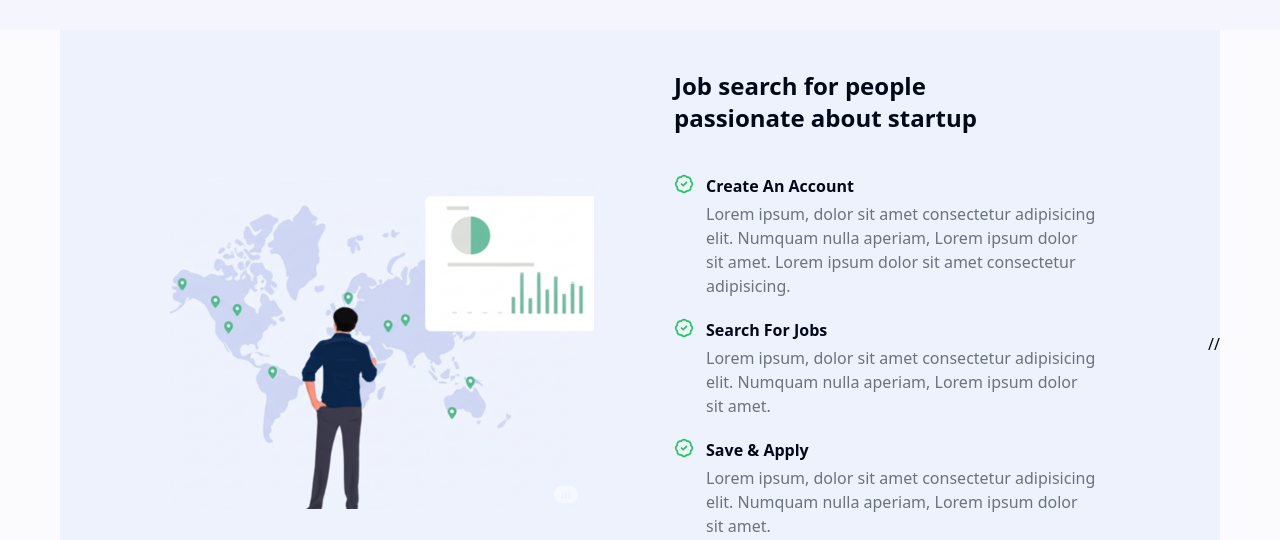
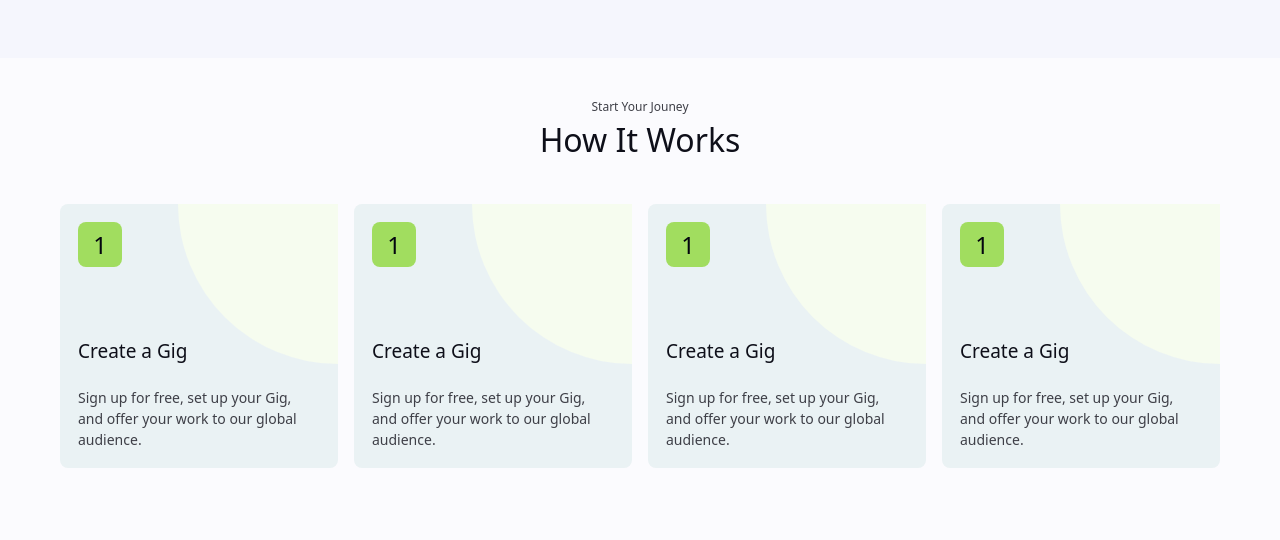
Before and after one commit to farah-jannat/niyog-zone, a React (Vite) app in the folder frontend/: page / in a window 1280 px wide. Shown: the part 260-800 px from the top of the page. Built offline with nearby package versions, Linux system fonts and the light colour scheme; no server answers.

Commit message:
style: chnage how-to section style

```diff
--- a/frontend/src/components/HomeCreateProfile.jsx
+++ b/frontend/src/components/HomeCreateProfile.jsx
@@ -2,80 +2,42 @@ import { BadgeCheck } from "lucide-react";
 import React from "react";
 import { Button } from "./ui/button";
 import { Link, useNavigate } from "react-router-dom";
+import { Badge } from "./ui/badge";
 
 const HomeCreateProfile = () => {
   const navigate = useNavigate();
+
   return (
-    <div className="bg-[#EDF2FC] mt-10 flex items-center justify-center">
-      <div className="flex flex-col gap-10 w-[90%] sm:flex-row items-center sm:gap-20 sm:w-[80%] mx-auto  my-10   ">
-        <div className="flex-1 ">
-          <img
-            src="../../public/Home_Create_profile.png"
-            alt=""
-            className="w-[full] h-[full]"
-          />
-        </div>
+    <div className="mt-[68px] pt-[40px] pb-[100px]">
+      <div className="grid place-items-center pb-[40px]">
+        <p className="text-[#3E3F47] text-[12px]">Start Your Jouney</p>
+        <h2 className="text-[32px] text-[#0E0F19] font-medium">How It Works</h2>
+      </div>
+      <div className="grid sm:grid-cols-2 lg:grid-cols-4 gap-[16px]">
+        {[1, 2, 3, 4].map(() => (
+          <div className="bg-[#EAF2F4] grid gap-[70px] rounded-[8px] p-[18px] relative">
+            <Badge
+              className={
+                "text-[#03050F] text-[24px] font-medium rounded-[8px] border-none  bg-[#A1DD5F] h-[45px] w-[44px] grid place-items-center"
+              }
+              variant="outline"
+            >
+              1
+            </Badge>
+            <div className="grid gap-[21px]">
+              <h2 className="text-[#0E0F19] font-medium text-[19px]">
+                Create a Gig
+              </h2>
+              <p className="text-[14px] text-[#3E3F47]">
+                Sign up for free, set up your Gig, and offer your work to our
+                global audience.
+              </p>
+            </div>
 
-        <div className="flex-1  flex flex-col gap-10">
-          <h2 className="text-2xl font-semibold ">
-            Job search for people <br /> passionate about startup
-          </h2>
-          <div className="flex flex-col gap-5">
-            <div className="flex items-start gap-3 ">
-              <div>
-                <BadgeCheck size={20} className="text-green-500" />
-              </div>
-              <div className="flex flex-col gap-1">
-                <h1 className="font-semibold capitalize text-normal">
-                  Create an account
-                </h1>
-                <p className="text-gray-500 ">
-                  Lorem ipsum, dolor sit amet consectetur adipisicing elit.
-                  Numquam nulla aperiam, Lorem ipsum dolor sit amet. Lorem ipsum
-                  dolor sit amet consectetur adipisicing.
-                </p>
-              </div>
-            </div>
-            <div className="flex items-start gap-3 ">
-              <div>
-                <BadgeCheck size={20} className="text-green-500" />
-              </div>
-              <div className="flex flex-col gap-1">
-                <h1 className="font-semibold capitalize text-normal">
-                  Search for jobs
-                </h1>
-                <p className="text-gray-500 ">
-                  Lorem ipsum, dolor sit amet consectetur adipisicing elit.
-                  Numquam nulla aperiam, Lorem ipsum dolor sit amet.
-                </p>
-              </div>
-            </div>
-            <div className="flex items-start gap-3 ">
-              <div>
-                <BadgeCheck size={20} className="text-green-500" />
-              </div>
-              <div className="flex flex-col gap-1">
-                <h1 className="font-semibold capitalize text-normal">
-                  Save & Apply
-                </h1>
-                <p className="text-gray-500 ">
-                  Lorem ipsum, dolor sit amet consectetur adipisicing elit.
-                  Numquam nulla aperiam, Lorem ipsum dolor sit amet.
-                </p>
-              </div>
-            </div>
+            <div className="rounded-bl-full  bg-[#F6FCEF] w-[160px] h-[160px] absolute top-0 right-0"></div>
           </div>
-          <Link to="/signup">
-            <Button
-              onClick={() => {}}
-              className="bg-green-700 hover:bg-green-800 w-[200px]"
-            >
-              Create an Account
-            </Button>
-          </Link>
-        </div>
+        ))}
       </div>
-      //{" "}
     </div>
   );
 };
```
